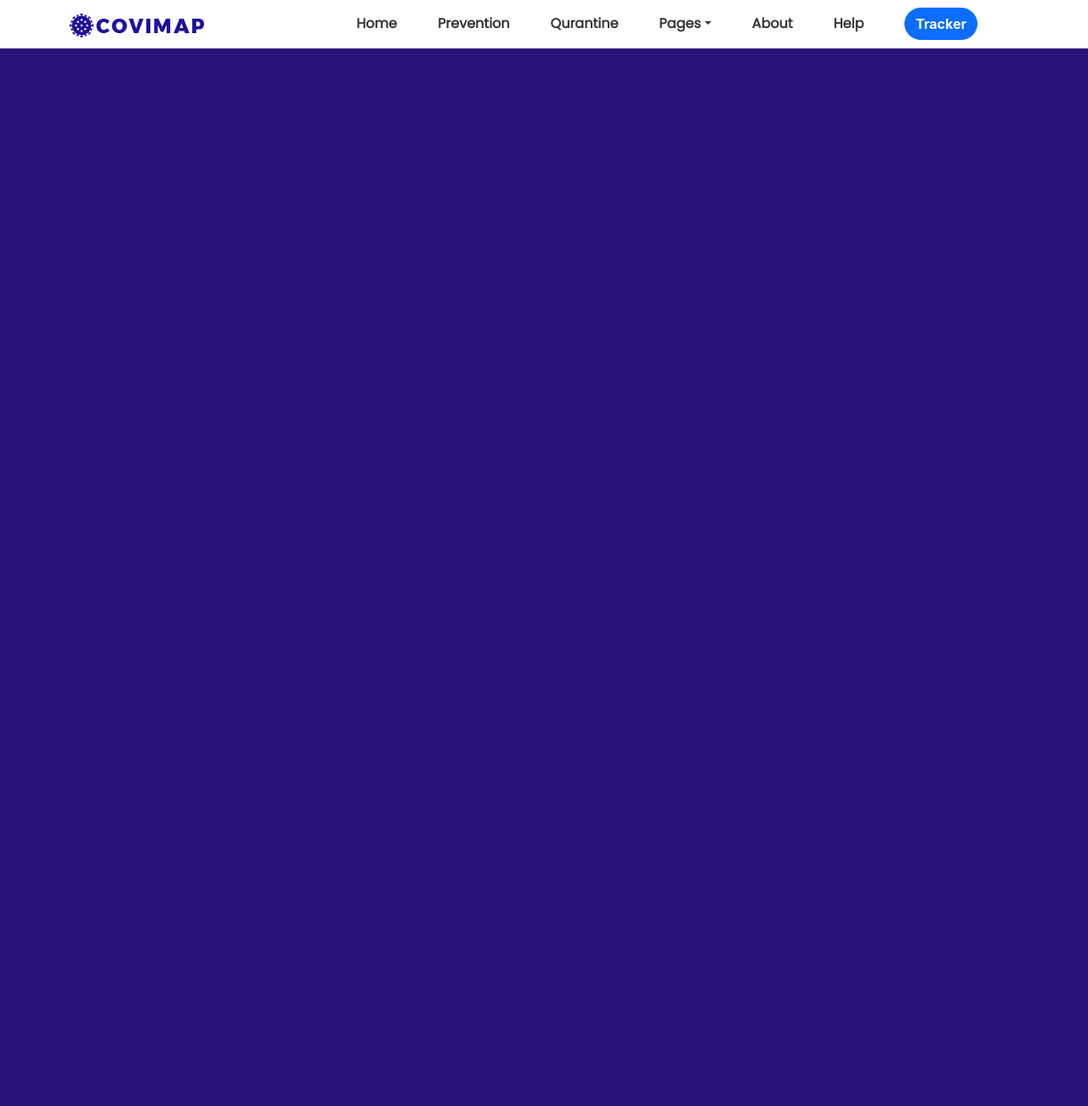
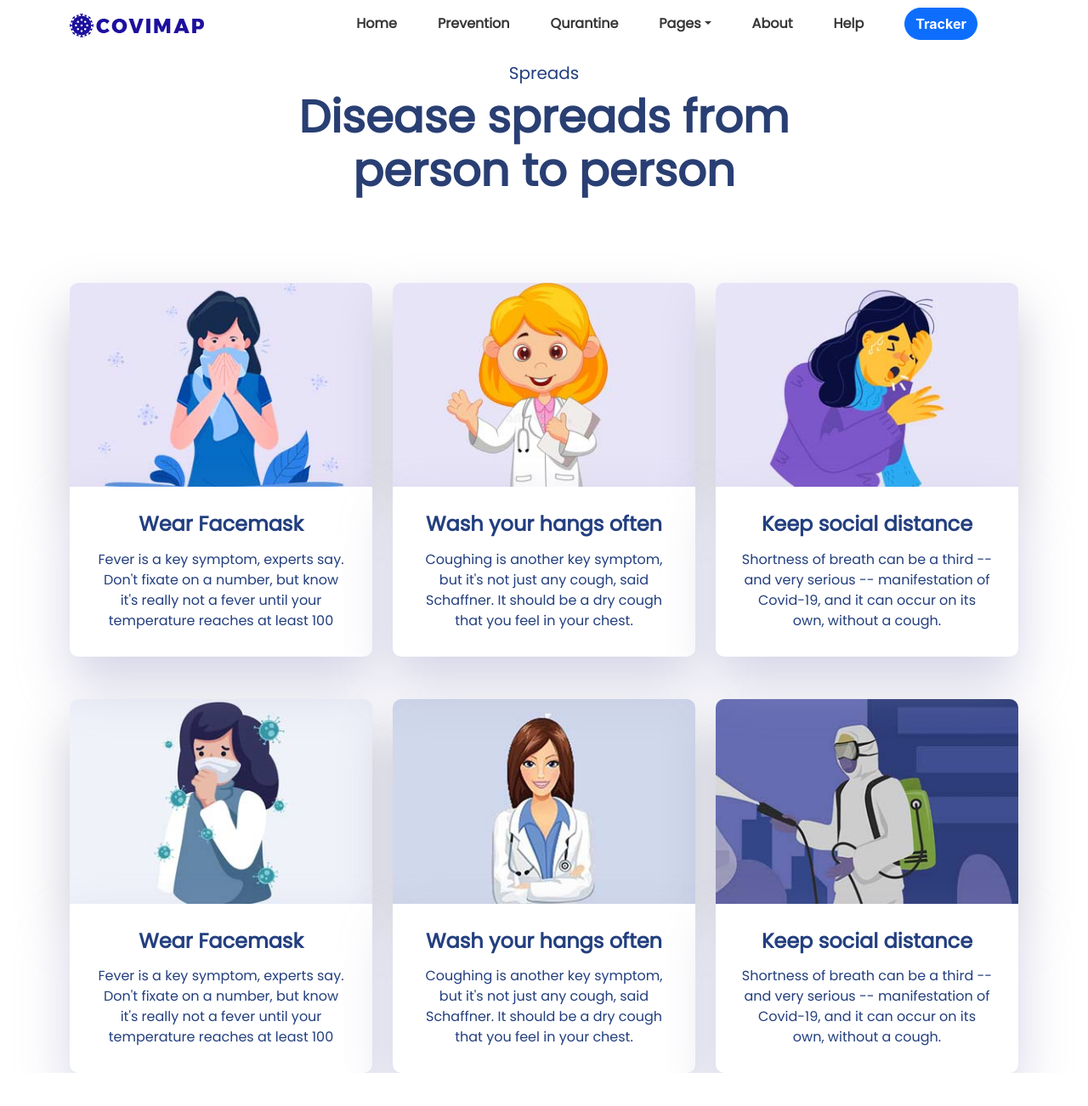
Before and after one commit to IrisGomis/queen-api, a React (Create React App) app: page /Spreads in a window 1280 px wide. Shown: the top 1302 px of the page at 85% size. After the commit the page ends 1263 px from the top, so only its background shows below. Built offline with nearby package versions, Linux system fonts and the light colour scheme; a web font is replaced by a local one.

Commit message:
añadiendo template Spreads y rutas de las templates

```diff
--- a/package.json
+++ b/package.json
@@ -7,10 +7,7 @@
     "@testing-library/react": "^13.4.0",
     "@testing-library/user-event": "^13.5.0",
     "bootstrap": "^5.2.3",
-<<<<<<< HEAD
     "bootstrap-icons": "^1.10.3",
-=======
->>>>>>> f0c2dde7c0189968bd80820ceb7b770816e8982d
     "react": "^18.2.0",
     "react-bootstrap": "^2.7.0",
     "react-dom": "^18.2.0",
--- a/src/App.js
+++ b/src/App.js
@@ -1,14 +1,14 @@
 import * as React from "react";
 import './App.css';
-import CovidTracker from './components/organismos/CovidTracker';
 import NavBHome from './components/organismos/NavBHome';
-
+import Routes from "./Routes";
 
 
 function App() {
   return (
     <div className="App">
-      <NavBHome />
+      <Routes/>
+      <NavBHome/>
     </div>
   );
 }
--- a/src/Routes.jsx
+++ b/src/Routes.jsx
@@ -1,24 +1,4 @@
-<<<<<<< HEAD
 import * as React from "react";
-=======
-import * as React from 'react';
-import {BrowserRouter,Routes,Route} from "react-router-dom";
-import NavBHome from './components/organismos/NavBHome';
-
-const Rutas = () => {
-    return (
-        <BrowserRouter>
-            <Routes>
-                <Route path="/" element={<NavBHome/>}/>
-            </Routes>
-        </BrowserRouter>
-    )
-}
-export default Rutas
-
-
-/*import * as React from "react";
->>>>>>> f0c2dde7c0189968bd80820ceb7b770816e8982d
 import {BrowserRouter,Routes,Route} from "react-router-dom";
 import NavBTraker from './components/organismos/NavBTracker.jsx';
 import AjaxData from './components/pages/AjaxData';
@@ -31,6 +11,13 @@ import News from './components/pages/News';
 import Top10Country from './components/pages/Top10Country';
 import Updates from './components/pages/Updates';
 import Prevent from '../src/components/templates/Prevent'
+import Blog2 from './components/templates/Blog2';
+import Faqs from './components/templates/Faqs';
+import Landing from './components/templates/Landing';
+import Mobile from './components/templates/Mobile';
+import Spreads from './components/templates/Spreads';
+import Symptom from './components/templates/Symptom';
+import Wash from './components/templates/Wash';
 
 const Rutas = () => {
      return (
@@ -46,18 +33,16 @@ const Rutas = () => {
                 <Route path="/News" element={<News/>}/>
                 <Route path="/Top10Country" element={<Top10Country/>}/>
                 <Route path="/Updates" element={<Updates/>}/>
+                <Route path="/Blog2" element={<Blog2/>}/>
+                <Route path="/Faqs" element={<Faqs/>}/>
+                <Route path="/Landing" element={<Landing/>}/>
+                <Route path="/Mobile" element={<Mobile/>}/>
+                <Route path="/Spreads" element={<Spreads/>}/>
                 <Route path="/Prevent" element={<Prevent/>}/>
-
-
+                <Route path="/Symptom" element={<Symptom/>}/>
+                <Route path="/Wash" element={<Wash/>}/>
             </Routes>
         </BrowserRouter>
-<<<<<<< HEAD
      )
  }
  export default Rutas
-=======
-    )
-}
-export default Rutas*/
-
->>>>>>> f0c2dde7c0189968bd80820ceb7b770816e8982d
--- a/src/components/organismos/NavBHome.jsx
+++ b/src/components/organismos/NavBHome.jsx
@@ -1,7 +1,6 @@
 import React, {useState} from "react";
 import {NavDropdown, Nav, Navbar, Container, Button} from "react-bootstrap";
 import '../organismos/navBHome.css';
-//import LogoW from '../../images/logo-white.png';
 import LogoB from '../../images/logo.png';
 
 function NavBHome() {
@@ -29,7 +28,7 @@ function NavBHome() {
             <Navbar.Collapse id="responsive-navbar-nav" className="justify-content-end fw-bold">
               <Nav.Link className="navbar-item me-5" activeClassName="is-active" to="/Home" exact>Home</Nav.Link>
               <Nav.Link className="navbar-item me-5" activeClassName="is-active" to="/Prevention" exact>Prevention</Nav.Link>
-            <Nav.Link className="navbar-item me-5" activeClassName="is-active" to="/Qurantine" exact>Qurantine</Nav.Link>
+              <Nav.Link className="navbar-item me-5"  activeClassName="is-active" to="/Spreads" exact>Qurantine</Nav.Link>
               <NavDropdown title="Pages" className="navbar-item me-5">
                 <NavDropdown.Item className="navbar-item" activeClassName="is-active" to="/HandWash" exact>Hand Wash</NavDropdown.Item>
                 <NavDropdown.Item className="navbar-item" activeClassName="is-active" to="/SocialDistance" exact>Social Distance</NavDropdown.Item>
@@ -44,7 +43,6 @@ function NavBHome() {
             </Navbar.Collapse>
           </Container>
         </Navbar>
-      <div className="div1"></div>
     </>
   );
 }
--- a/src/components/templates/Spreads.jsx
+++ b/src/components/templates/Spreads.jsx
@@ -1,7 +1,6 @@
-import {BrowserRouter} from "react-router-dom";
+import React from "react";
 import '../../App';
 import '../templates/spreads.css';
-import "bootstrap/dist/css/bootstrap.min.css";
 import P1 from '../../images/p-1.jpg';
 import P2 from '../../images/p-2.jpg';
 import P3 from '../../images/p-3.jpg';
@@ -11,63 +10,98 @@ import P6 from '../../images/p-6.jpg';
 
 function Spreads() {
   return (
-    <BrowserRouter>
-    <div className="grid text-center">
-        <div className="g-col-12">.g-col-12</div>
-
-        <div className="g-col-6">.g-col-6
-            <div className="card">
-            <img src={P1} className="card-img-top" alt="enferma"></img>
-            <div className="card-body">
-            <p className="card-text">Some quick example text to build on the card title and make up the bulk of the card's content.</p>
+        <section className="spreads padding-v100">
+            <div className="container">
+                <div className="row justify-content-center">
+                    <div className="col-xl-8">
+                        <div className="section-title text-center">
+                             <h5 className="title">Spreads</h5>
+                            <h2 className="title2"><strong>Disease spreads from person to person</strong></h2>
                         </div>
                     </div>
                 </div>
-        <div className="g-col-6">.g-col-6
-        <div className="card" >
-            <img src={P2} className="card-img-top" alt="contagio"></img>
-            <div className="card-body">
-                <p className="card-text">Some quick example text to build on the card title and make up the bulk of the card's content.</p>
+                <div className="row tarjetas-spreads">
+                    <div className="col-xl-4 col-lg-4 col-md-6 has-animation">
+                        <div className="imagen">
+                            <img src={P1} alt="image wear" className="img" />
+                        </div>
+                        <div className="content">
+                            <h4 className="mb-4">Wear Facemask</h4>
+                            <p className="mb-0">
+                                Fever is a key symptom, experts say. Don't fixate on a number,
+                                but know it's really not a fever until your temperature reaches
+                                at least 100
+                            </p>
+                        </div>
+                    </div>
+                    <div className="col-xl-4 col-lg-4 col-md-6 has-animation" data-delay="50">
+                        <div className="imagen">
+                         <img src={P2} alt="image wash" className="img"/>
+                        </div>
+                        <div className="content">
+                            <h4 className="mb-4">Wash your hangs often</h4>
+                            <p className="mb-0">
+                                Coughing is another key symptom, but it's not just any cough,
+                                said Schaffner. It should be a dry cough that you feel in your
+                                chest.
+                            </p>
+                        </div>
+                    </div>
+                    <div className="col-xl-4 col-lg-4 col-md-6 has-animation" data-delay="100">
+                        <div className="imagen">
+                         <img src={P3} alt="image keep" className="img"/>
+                        </div>
+                        <div className="content">
+                            <h4 className="mb-4">Keep social distance</h4>
+                            <p className="mb-0">
+                                Shortness of breath can be a third -- and very serious --
+                                manifestation of Covid-19, and it can occur on its own, without
+                                a cough.
+                            </p>
+                        </div>
+                    </div>
+                    <div className="col-xl-4 col-lg-4 col-md-6 has-animation" data-delay="150">
+                        <div className="imagen">
+                          <img src={P4} alt="image wear" className="img"/>
+                        </div>
+                        <div className="content">
+                        <h4 className="mb-4">Wear Facemask</h4>
+                        <p className="mb-0">
+                            Fever is a key symptom, experts say. Don't fixate on a number,
+                            but know it's really not a fever until your temperature reaches
+                            at least 100
+                        </p>
+                        </div>
+                     </div>
+                    <div className="col-xl-4 col-lg-4 col-md-6 has-animation" data-delay="200">
+                        <div className="imagen">
+                          <img src={P5} alt="image hangs" className="img"/>
+                        </div>
+                        <div className="content">
+                            <h4 className="mb-4">Wash your hangs often</h4>
+                            <p className="mb-0">
+                                Coughing is another key symptom, but it's not just any cough,
+                                said Schaffner. It should be a dry cough that you feel in your
+                                chest.
+                            </p>
+                        </div>
+                    </div>
+                    <div className="col-xl-4 col-lg-4 col-md-6 has-animation" data-delay="250">
+                        <div className="imagen">
+                        <img src={P6} alt="image keep" className="img"/>
+                        </div>
+                        <div className="content">
+                        <h4 className="mb-4">Keep social distance</h4>
+                        <p className="mb-0">
+                            Shortness of breath can be a third -- and very serious --
+                            manifestation of Covid-19, and it can occur on its own, without
+                            a cough.
+                        </p>
                         </div>
                     </div>
                 </div>
-
-        <div className="g-col-6">.g-col-6
-        <div className="card">
-            <img src={P3} className="card-img-top" alt="toalla"></img>
-            <div className="card-body">
-                <p className="card-text">Some quick example text to build on the card title and make up the bulk of the card's content.</p>
             </div>
-            </div>
-        </div>
-        <div className="g-col-6">.g-col-6
-        <div className="card">
-            <img src={P4} className="card-img-top" alt="enferma"></img>
-            <div className="card-body">
-                <p className="card-text">Some quick example text to build on the card title and make up the bulk of the card's content.</p>
-            </div>
-            </div>
-        </div>
-        <div className="g-col-6">.g-col-6
-        <div className="card">
-            <img src={P5} className="card-img-top" alt="enferma"></img>
-            <div className="card-body">
-                <p className="card-text">Some quick example text to build on the card title and make up the bulk of the card's content.</p>
-            </div>
-            </div>
-        </div>
-        <div className="g-col-6">.g-col-6
-        <div className="card">
-            <img src={P6} className="card-img-top" alt="enferma"></img>
-            <div className="card-body">
-                <p className="card-text">Some quick example text to build on the card title and make up the bulk of the card's content.</p>
-            </div>
-            </div>
-        </div>
-
-    </div>
-</BrowserRouter>
-
+        </section>
   )
 }
 
--- a/src/components/templates/spreads.css
+++ b/src/components/templates/spreads.css
@@ -1,11 +1,42 @@
-.grid {
-    display:grid;
-    grid-template-columns: repeat(
-        auto-fit,
-        minmax(
-            150px,
-            1fr
-        )
-    );
-    gap: 16px;
+.row {
+  font-family: Poppins;
+  color: #233f7f;
 }
+.title {
+    color: #233f7f;
+    font-family: "Poppins", sans-serif;
+    margin-top: 10%;
+}
+.title2 {
+    color: #293f73;
+    font-size: 53px;
+    font-weight: 680;
+    margin-bottom: 50px;
+    font-family: "Poppins", sans-serif;
+}
+
+.imagen {
+    margin-top: 50px;
+    border-radius: 10px 10px 0 0;
+    overflow: hidden;
+    box-shadow: 0px 30px 60px rgb(132 132 167 / 45%);
+    width: 100%;
+}
+.img {
+    width: 100%;
+}
+.content {
+    background: #fff;
+    box-shadow: 0px 30px 60px rgb(160 159 202 / 45%);
+    padding: 30px;
+    border-radius: 0 0 10px 10px;
+    position: relative;
+    margin-top: 0px;
+}
+.content h4 {
+    font-size: 24px;
+    font-weight: bold;
+    margin-bottom: 15px !important;
+    color: #233f7f;
+    font-family: "Poppins", sans-serif;
+}
```
Lines whose indentation alone changed are shown as unchanged.
